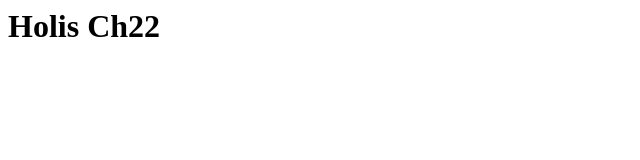
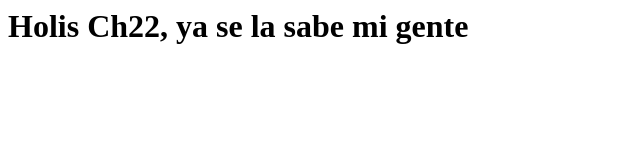
Before and after one commit to sergiotrrs/ch22, a plain HTML site: page web/web01/index.html in a window 1280 px wide. Shown: the whole page, without its empty margins (0-640 px from the left). Drawn offline with Linux system fonts and the light colour scheme.

Commit message:
ci: modifica h1 hola mi gente

```diff
--- a/web/web01/index.html
+++ b/web/web01/index.html
@@ -3,6 +3,6 @@
     <title>Sesión Web1</title>
   </head>
   <body>
-    <h1>Holis Ch22</h1>
+    <h1>Holis Ch22, ya se la sabe mi gente</h1>
   </body>
 </html>
```
